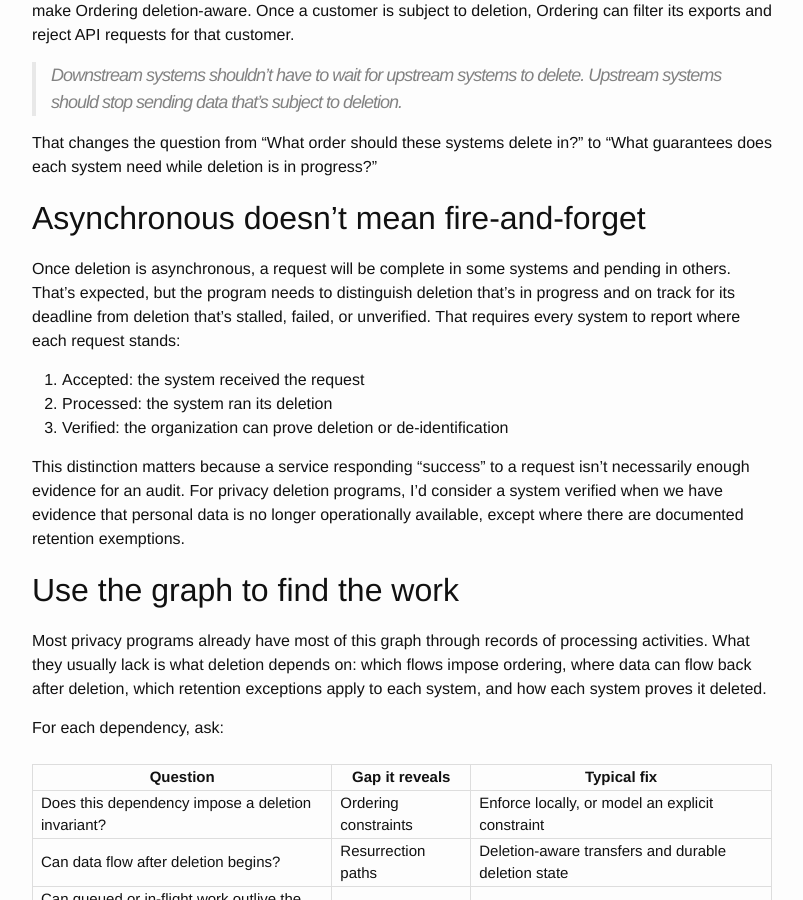
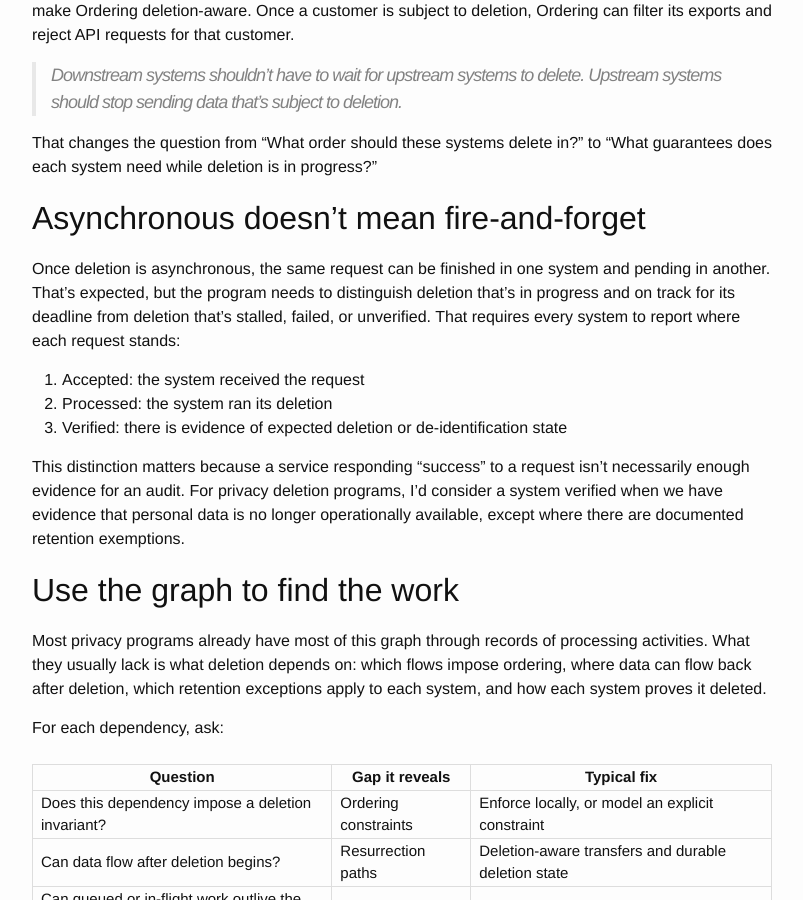
Before and after one commit to msayson/msayson.github.io, a Jekyll site: the page built from _posts/2026-09-26-modeling-the-deletion-graph.md, in a window 1280 px wide and 900 px high, scrolled down 4248 px. Shown: the whole window, without its empty margins (238-1041 px from the left). Built offline with Jekyll 4.4.1, drawn with Linux system fonts in a browser that asks for light colours.

Commit message:
Wording updates

```diff
--- a/_posts/2026-09-26-modeling-the-deletion-graph.md
+++ b/_posts/2026-09-26-modeling-the-deletion-graph.md
@@ -113,11 +113,11 @@ That changes the question from "What order should these systems delete in?" to "
 
 ## Asynchronous doesn't mean fire-and-forget
 
-Once deletion is asynchronous, a request will be complete in some systems and pending in others. That's expected, but the program needs to distinguish deletion that's in progress and on track for its deadline from deletion that's stalled, failed, or unverified. That requires every system to report where each request stands:
+Once deletion is asynchronous, the same request can be finished in one system and pending in another. That's expected, but the program needs to distinguish deletion that's in progress and on track for its deadline from deletion that's stalled, failed, or unverified. That requires every system to report where each request stands:
 
 1. Accepted: the system received the request
 2. Processed: the system ran its deletion
-3. Verified: the organization can prove deletion or de-identification
+3. Verified: there is evidence of expected deletion or de-identification state
 
 This distinction matters because a service responding "success" to a request isn't necessarily enough evidence for an audit. For privacy deletion programs, I'd consider a system verified when we have evidence that personal data is no longer operationally available, except where there are documented retention exemptions.
 
```
